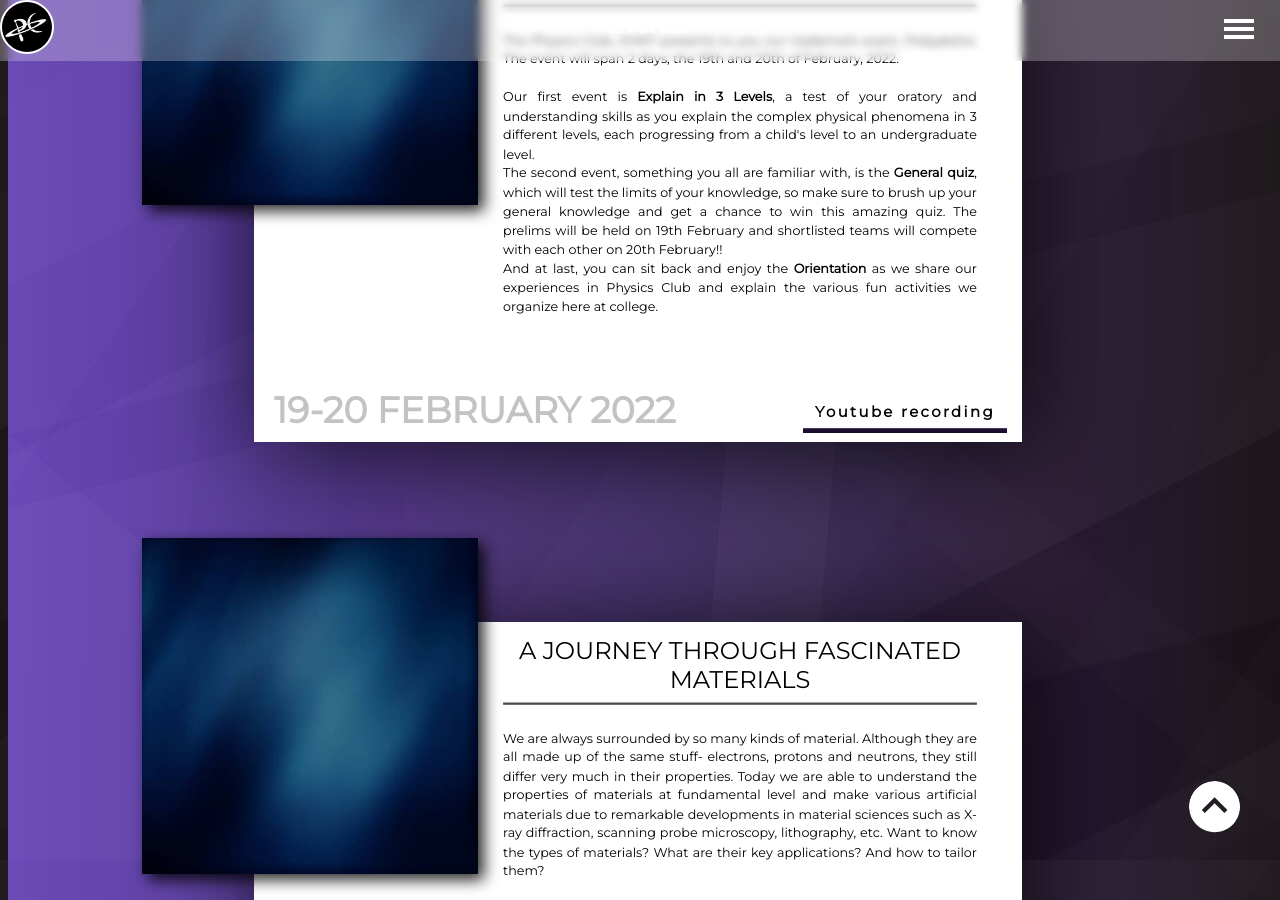
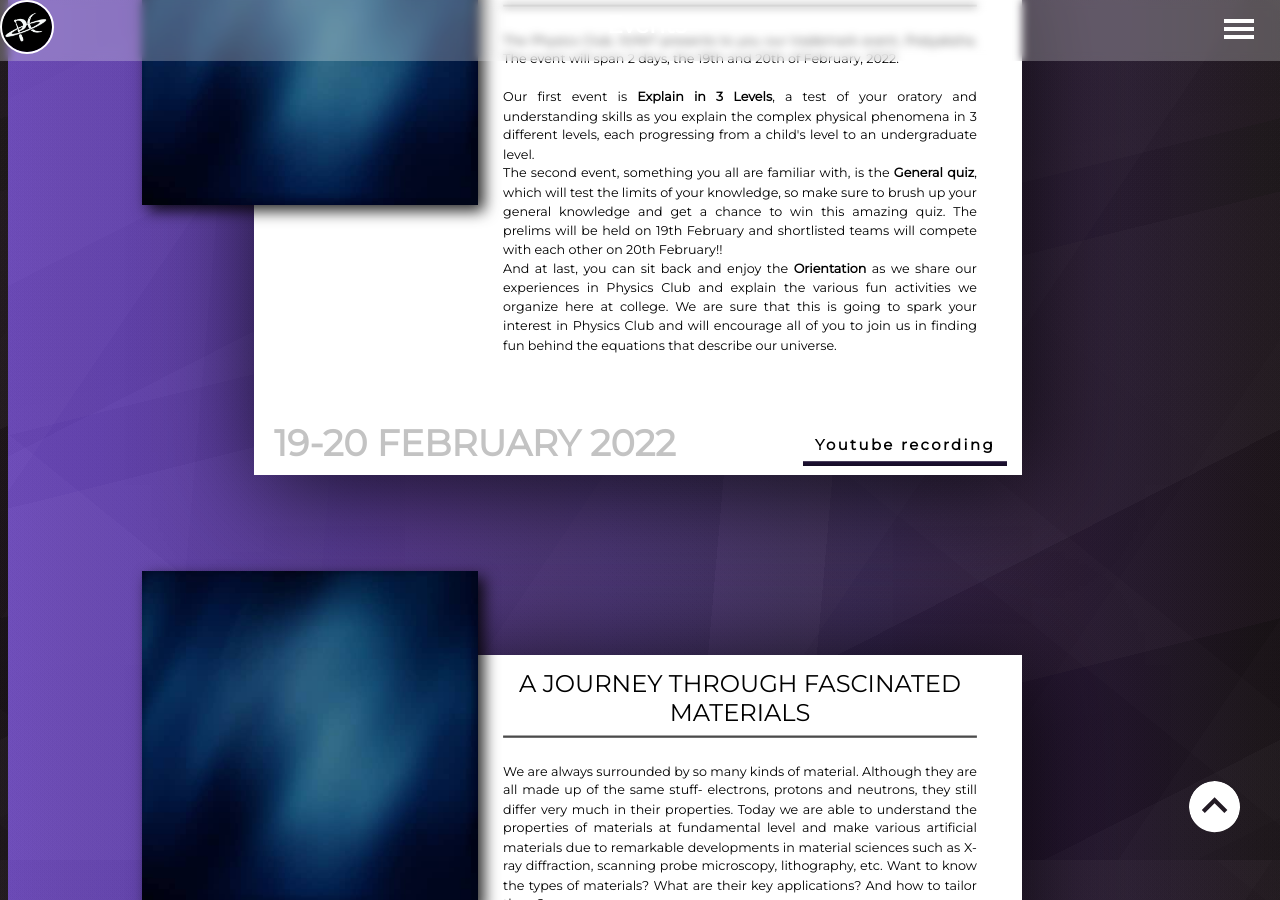
Before and after one commit to PhysicsClubSVNIT/PhysicsClubSVNIT.github.io, a Jekyll site: the page built from events.html, in a window 1280 px wide and 900 px high, scrolled down 938 px. Built offline with Jekyll 4.4.1, drawn with Linux system fonts in a browser that asks for light colours; some web fonts are replaced.

Commit message:
add event

```diff
--- a/_data/events.json
+++ b/_data/events.json
@@ -21,7 +21,7 @@
 		"name": "Pratyaksha 2022",
 		"date": "19-20 February 2022",
 		"poster": "190222",
-		"descr": "The Physics Club, SVNIT presents to you our trademark event, Pratyaksha. The event will span 2 days, the 19th and 20th of February, 2022. <br><br> Our first event is <b>Explain in 3 Levels</b>, a test of your oratory and understanding skills as you explain the complex physical phenomena in 3 different levels, each progressing from a child's level to an undergraduate level. <br>The second event, something you all are familiar with, is the <b>General quiz</b>, which will test the limits of your knowledge, so make sure to brush up your general knowledge and get a chance to win this amazing quiz. The prelims will be held on 19th February and shortlisted teams will compete with each other on 20th February!! <br> And at last, you can sit back and enjoy the <b>Orientation</b> as we share our experiences in Physics Club and explain the various fun activities we organize here at college.  ",
+		"descr": "The Physics Club, SVNIT presents to you our trademark event, Pratyaksha. The event will span 2 days, the 19th and 20th of February, 2022. <br><br> Our first event is <b>Explain in 3 Levels</b>, a test of your oratory and understanding skills as you explain the complex physical phenomena in 3 different levels, each progressing from a child's level to an undergraduate level. <br>The second event, something you all are familiar with, is the <b>General quiz</b>, which will test the limits of your knowledge, so make sure to brush up your general knowledge and get a chance to win this amazing quiz. The prelims will be held on 19th February and shortlisted teams will compete with each other on 20th February!! <br> And at last, you can sit back and enjoy the <b>Orientation</b> as we share our experiences in Physics Club and explain the various fun activities we organize here at college. We are sure that this is going to spark your interest in Physics Club and will encourage all of you to join us in finding fun behind the equations that describe our universe.",
 		"youtube": "https://youtu.be/2uhgzFLVGj0"
 	},
 
```
